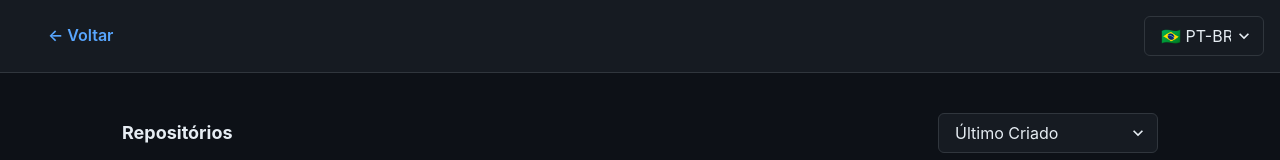
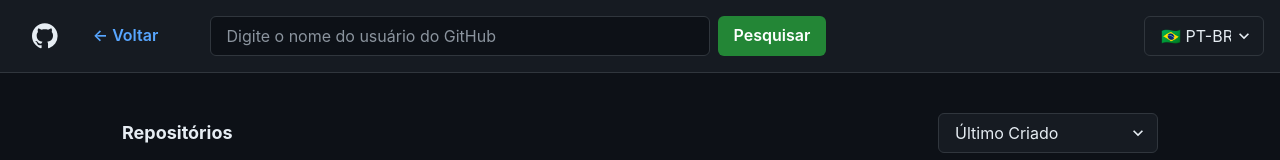
Before and after one commit to gbcaurin/petize-challenge, a React (Vite) app: page /profile/1 in a window 1280 px wide. Shown: the top 160 px of the page. Built offline with nearby package versions, Linux system fonts and the light colour scheme; no server answers.

Commit message:
feat: add search input on profile header and github logo

```diff
--- a/index.html
+++ b/index.html
@@ -4,8 +4,8 @@
     <meta charset="UTF-8" />
     <link
       rel="icon"
+      href="https://github.githubassets.com/favicons/favicon.svg"
       type="image/svg+xml"
-      href="./src/assets/favicon_devs_v2.svg"
     />
     <meta name="viewport" content="width=device-width, initial-scale=1.0" />
     <title>Search Devs</title>
--- a/src/pages/Profile.jsx
+++ b/src/pages/Profile.jsx
@@ -16,7 +16,9 @@ import {
   Select,
   SimpleGrid,
   Link,
+  Input,
 } from "@chakra-ui/react";
+import Logo from "../assets/favicon_devs_v2.svg";
 
 function Profile() {
   const navigate = useNavigate();
@@ -30,6 +32,7 @@ function Profile() {
   const loading = useRef(false);
   const obsRef = useRef();
   const { t, i18n } = useTranslation();
+  const [userAgain, setUserAgain] = useState(""); //estado para refazer fetch do usuário ao trocar idioma
 
   useEffect(() => {
     async function fetchUserData() {
@@ -48,6 +51,12 @@ function Profile() {
     }
     fetchUserData();
   }, [username, t]);
+
+  useEffect(() => {
+    setReposData([]);
+    setPage(1);
+    setMoreRepos(true);
+  }, [username]);
 
   useEffect(() => {
     async function fetchReposData() {
@@ -112,7 +121,18 @@ function Profile() {
         px={8}
         py={4}
         align="center"
+        gap={6}
       >
+        <svg
+          height="30"
+          viewBox="0 0 16 16"
+          width="30"
+          fill="#e6edf3"
+          onClick={() => navigate("/")}
+          style={{ cursor: "pointer" }}
+        >
+          <path d="M8 0C3.58 0 0 3.58 0 8c0 3.54 2.29 6.53 5.47 7.59.4.07.55-.17.55-.38 0-.19-.01-.82-.01-1.49-2.01.37-2.53-.49-2.69-.94-.09-.23-.48-.94-.82-1.13-.28-.15-.68-.52-.01-.53.63-.01 1.08.58 1.23.82.72 1.21 1.87.87 2.33.66.07-.52.28-.87.51-1.07-1.78-.2-3.64-.89-3.64-3.95 0-.87.31-1.59.82-2.15-.08-.2-.36-1.02.08-2.12 0 0 .67-.21 2.2.82.64-.18 1.32-.27 2-.27.68 0 1.36.09 2 .27 1.53-1.04 2.2-.82 2.2-.82.44 1.1.16 1.92.08 2.12.51.56.82 1.27.82 2.15 0 3.07-1.87 3.75-3.65 3.95.29.25.54.73.54 1.48 0 1.07-.01 1.93-.01 2.2 0 .21.15.46.55.38A8.013 8.013 0 0016 8c0-4.42-3.58-8-8-8z" />
+        </svg>
         <Select
           position="absolute"
           top={4}
@@ -151,6 +171,32 @@ function Profile() {
         >
           ← {t("profile.back")}
         </Button>
+        <Flex align="center" gap={2} ml={4} width={"100%"}>
+          <Input
+            maxW={"500px"}
+            placeholder={t("home.placeholder")}
+            value={userAgain}
+            onChange={(e) => setUserAgain(e.target.value)}
+            bgColor="#0d1117"
+            color="#e6edf3"
+            borderColor="#30363d"
+            _placeholder={{ color: "#8b949e" }}
+            _focus={{ borderColor: "#58a6ff", boxShadow: "0 0 0 1px #58a6ff" }}
+            onKeyDown={(e) =>
+              e.key === "Enter" && navigate(`/profile/${userAgain}`)
+            } //ativa busca com Enter
+          />
+
+          <Button
+            maxW={"400px"}
+            bgColor="#238636"
+            color="#fff"
+            _hover={{ bgColor: "#2ea043" }}
+            onClick={() => navigate(`/profile/${userAgain}`)}
+          >
+            {t("home.button")}
+          </Button>
+        </Flex>
       </Flex>
 
       <Box maxW="1100px" mx="auto" px={8} py={10}>
```
